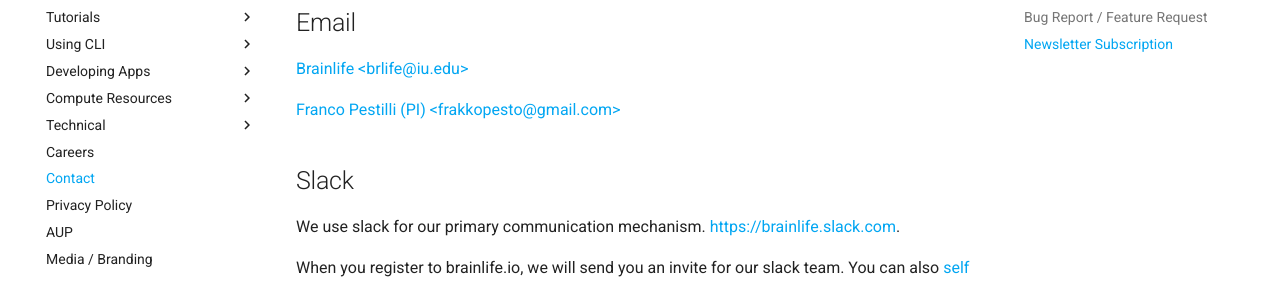
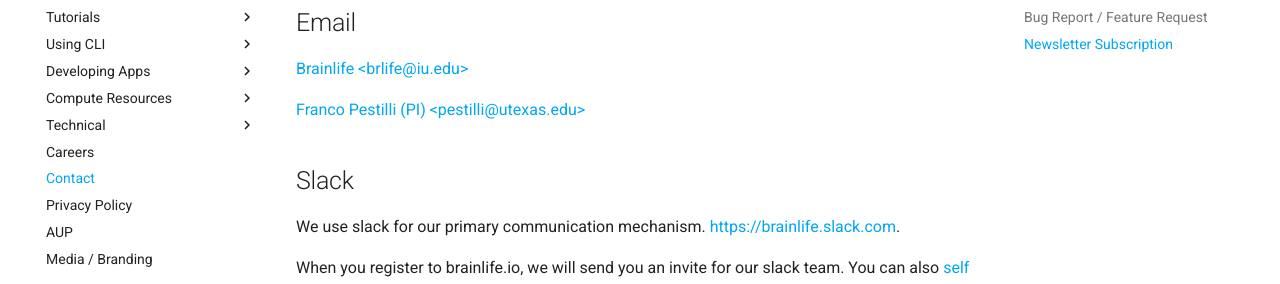
Before and after one commit to brainlife/docs, an MkDocs documentation site: the page built from docs/contact.md, in a window 1280 px wide and 966 px high. Shown: the part 175-459 px from the top of the window. Built offline with MkDocs 1.6.1 and Material for MkDocs 9.7.7, drawn with Linux system fonts in a browser that asks for light colours; comment, search, counter and statistics services are not loaded.

Commit message:
Update contact.md

```diff
--- a/docs/contact.md
+++ b/docs/contact.md
@@ -4,7 +4,7 @@
 
 [Brainlife &lt;brlife@iu.edu&gt;](mailto:brlife@iu.edu)
 
-[Franco Pestilli (PI) &lt;frakkopesto@gmail.com&gt;](mailto:frakkopesto@gmail.com)
+[Franco Pestilli (PI) &lt;pestilli@utexas.edu&gt;](mailto:pestilli@utexas.edu)
 
 ## Slack
 
```
